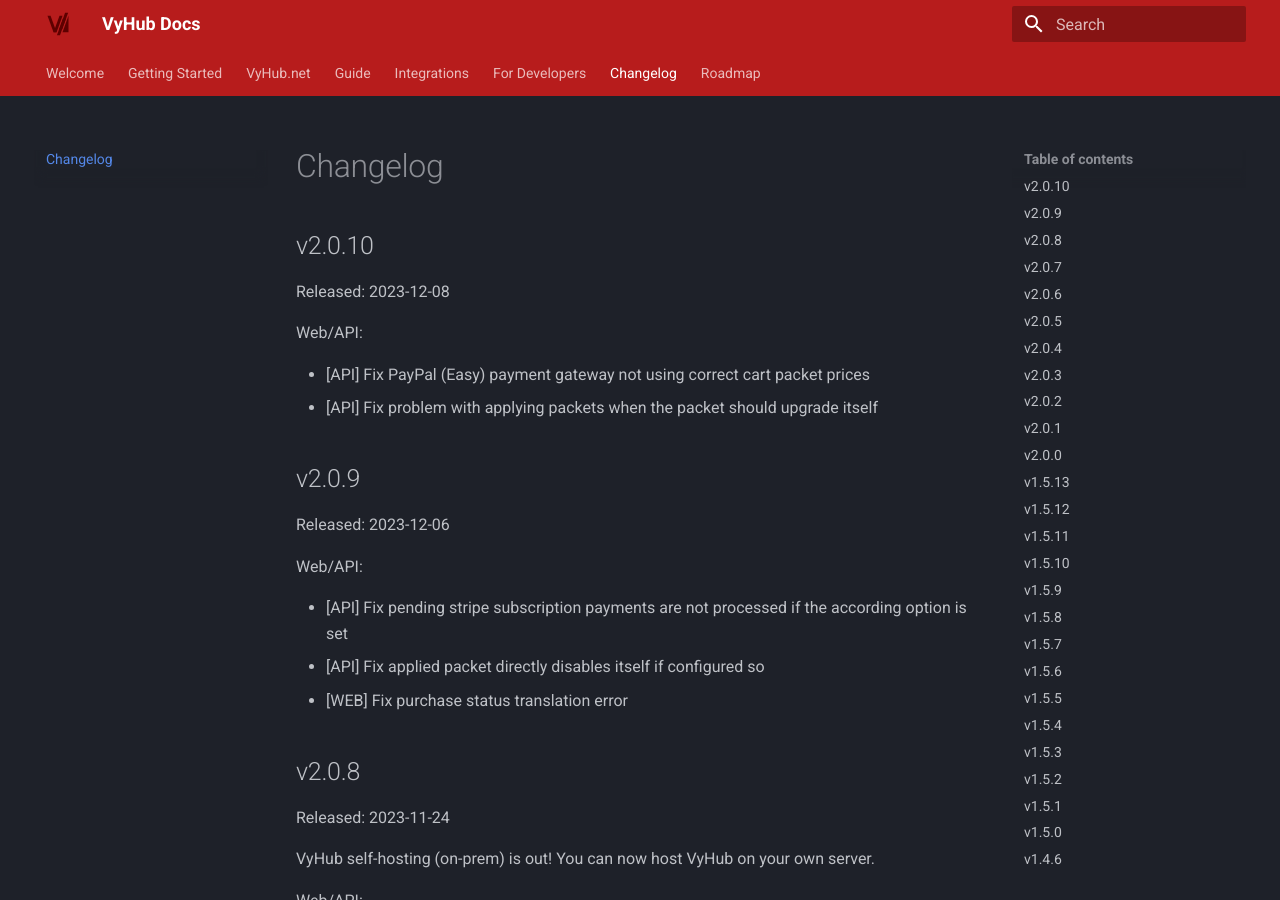
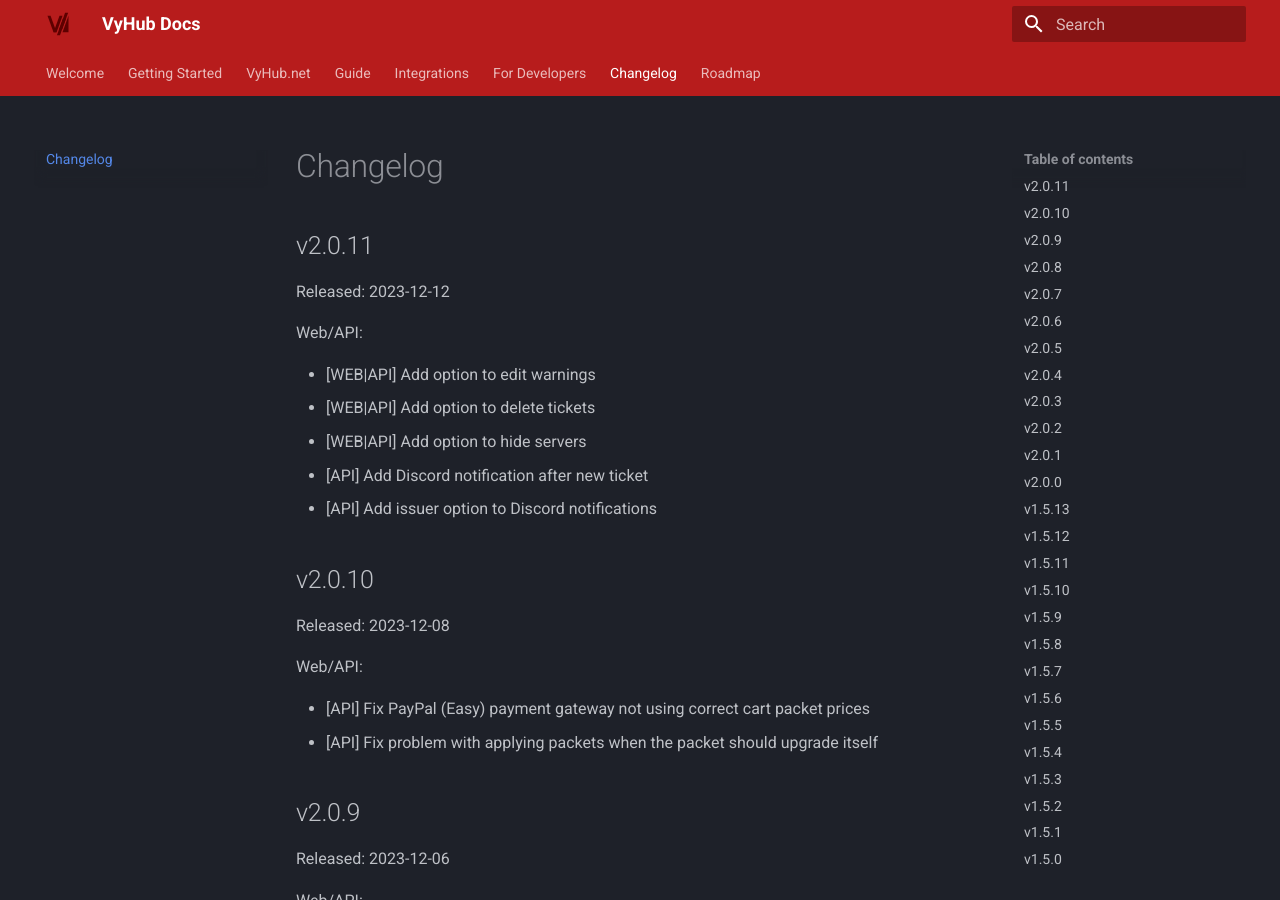
Before and after one commit to nyx-project/vyhub-documentation, an MkDocs documentation site: the page built from docs/changelog.md, in a window 1280 px wide and 900 px high. Built offline with MkDocs 1.6.1 and Material for MkDocs 9.7.7, drawn with Linux system fonts in a browser that asks for light colours; the version menu is left out.

Commit message:
Add 2.0.11 changelog

```diff
--- a/docs/changelog.md
+++ b/docs/changelog.md
@@ -1,4 +1,16 @@
 # Changelog
+
+## v2.0.11
+
+Released: 2023-12-12
+
+Web/API:
+
+- [WEB|API] Add option to edit warnings
+- [WEB|API] Add option to delete tickets
+- [WEB|API] Add option to hide servers
+- [API] Add Discord notification after new ticket
+- [API] Add issuer option to Discord notifications
 
 ## v2.0.10
 
```
Also changed, not shown: docs/game/discord.md (+2 -0 lines), docs/game/minecraft.md (+2 -2 lines).
